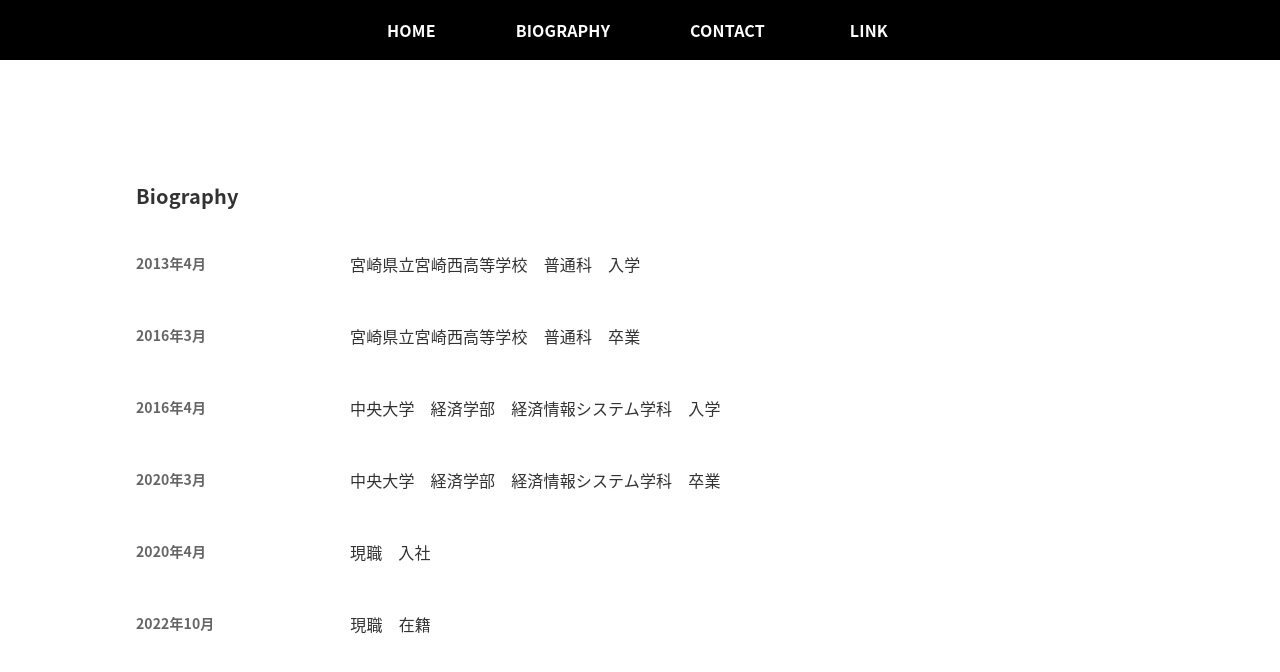
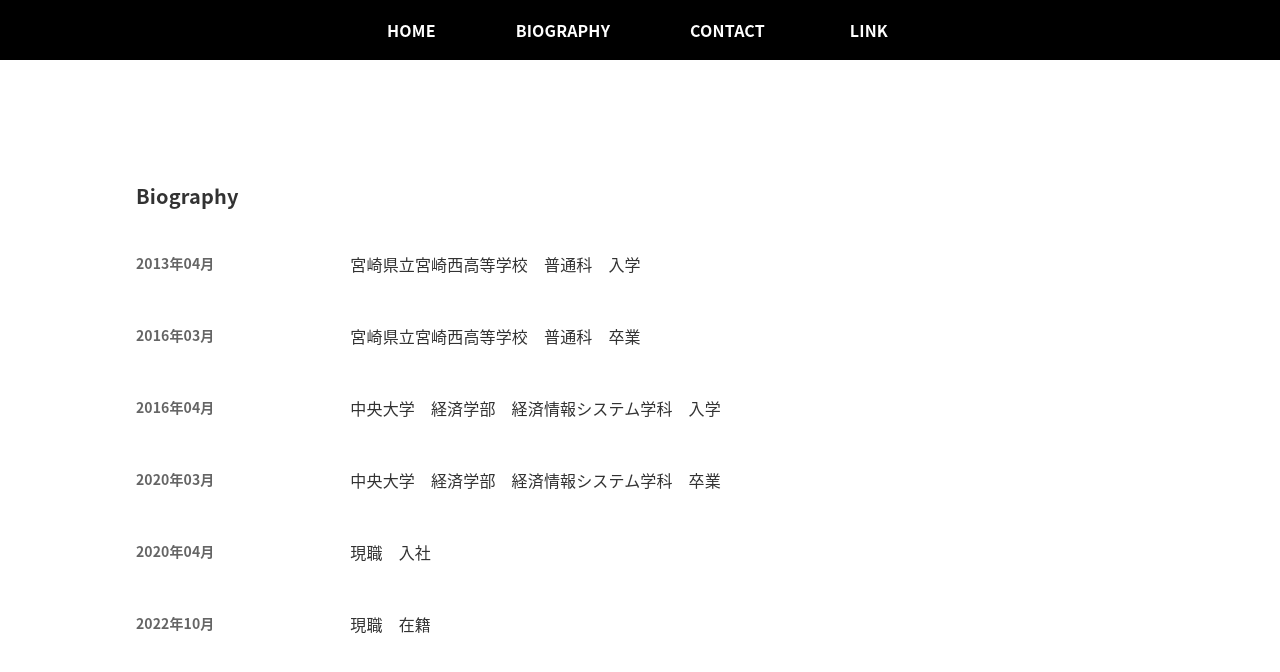
Before and after one commit to wavwav/myPage, a React (Create React App) app in the folder frontend/: page /biography in a window 1280 px wide. Shown: the top 672 px of the page. Built offline with nearby package versions, Linux system fonts and the light colour scheme.

Commit message:
デザイン更新（Homeにタイトル追加、Appbarの使用変更、日付に0追加）

```diff
--- a/frontend/src/conponents/topbar/TopBar.tsx
+++ b/frontend/src/conponents/topbar/TopBar.tsx
@@ -4,14 +4,14 @@ import Box from '@mui/material/Box';
 import Toolbar from '@mui/material/Toolbar';
 import Container from '@mui/material/Container';
 import Button from '@mui/material/Button';
-import {  makeStyles } from '@mui/styles';
+import { makeStyles } from '@mui/styles';
 import TopBarTypo from './TopBarTypo';
 import { Link } from 'react-router-dom'
 import Biography from '../../pages/Biography';
 
-const pageTitle = ['Home', 'Biography', 'Contact','Link'];
+const pageTitle = ['Home', 'Biography', 'Contact', 'Link'];
 
-const useStyles = makeStyles(() => 　({
+const useStyles = makeStyles(() => ({
   toolbarWrapper: {
     // 下記のように記述することで(開発者ツールにて)初期値として付与されているCSSを上書きできる
     '& .MuiContainer-root': {
@@ -24,12 +24,12 @@ const useStyles = makeStyles(() => 　({
   },
 }));
 
-const toList = (name:string):string => {
-  if(name === 'Biography'){
+const toList = (name: string): string => {
+  if (name === 'Biography') {
     return '/biography'
-  } if(name === 'Contact'){
+  } if (name === 'Contact') {
     return '/contact'
-  } if(name === 'Link'){
+  } if (name === 'Link') {
     return '/link'
   }
 
@@ -42,31 +42,28 @@ const TopBar = () => {
   const classes = useStyles();
 
   return (
-    <AppBar position="static" sx={{
+    // fixedだと、下に要素が入ってしまうためfixedよりsitckyの方がよい。
+    <AppBar position="sticky"
+      sx={{
         boxShadow: '0 0 0 0 rgba(0, 0, 0, .0)',
-    bgcolor:'#000000',
-    position: "fixed",
+        bgcolor: '#000000',
         zIndex: 9999,
 
       }}
       className={classes.toolbarWrapper}
     >
-      <Container
-      sx={{padding:0
-      }}
-
-      >
-        <Toolbar disableGutters sx={{padding:'0 0 0 0',maxHeight: '60px' }} >
-          <Box sx={{ flexGrow: 1, display: { xs: 'none', md: 'flex', justifyContent:'center'} }}>
-            {pageTitle.map((page,index) => (
+      <Container>
+        <Toolbar disableGutters >
+          <Box sx={{ flexGrow: 1, display: { xs: 'none', md: 'flex', justifyContent: 'center' } }}>
+            {pageTitle.map((page, index) => (
               <Button
                 key={page}
                 sx={{
-                  color:'#FFFFFF',
+                  color: '#FFFFFF',
                   marginRight: pageTitle.length === index + 1 ? 0 : '64px',
-                   '& :hover':{
-                    color:'#FFFFFF',
-                    opacity:0.6
+                  '& :hover': {
+                    color: '#FFFFFF',
+                    opacity: 0.6
                   },
                 }}
                 component={Link}
--- a/frontend/src/pages/Biography.tsx
+++ b/frontend/src/pages/Biography.tsx
@@ -1,7 +1,7 @@
 import { Box, Grid } from '@mui/material';
 import React from 'react';
 import TopBar from '../conponents/topbar/TopBar';
-import {  makeStyles } from '@mui/styles';
+import { makeStyles } from '@mui/styles';
 import SubtitleTypo from '../conponents/pageUtil/SubtitleTypo';
 import nekko from '../nekko.png';
 import HomeBodyTypo from '../conponents/pageUtil/BodyTypo';
@@ -11,39 +11,35 @@ import book from '../book.png';
 import DateTypo from '../conponents/pageUtil/DateTypo';
 import BioBodyTypo from '../conponents/pageUtil/BioBodyTypo';
 
-const useStyles = makeStyles(() => 　({
+const useStyles = makeStyles(() => ({
   rootPadding: {
-    padding:'0 136px',
+    padding: '0 136px',
   },
   defaultBoxPosition: {
-    marginTop:'120px',
-    display:'flex'
+    marginTop: '120px',
+    display: 'flex'
   },
   topDefaultBoxPosition: {
-    marginTop:'180px'
+    marginTop: '120px'
   },
-  contentMargin:{
-    marginLeft:'16px',
+  contentMargin: {
+    marginLeft: '16px',
   },
-  bodyPosition:{
-    marginTop:'40px',
+  bodyPosition: {
+    marginTop: '40px',
   },
-  yearContentMargin:{
-    marginLeft:'144px',
-    display:'flex',
-  },
-  doubleMonthContentMargin:{
-    marginLeft:'136px',
-    display:'flex',
+  dateContentMargin: {
+    marginLeft: '136px',
+    display: 'flex',
   },
   contentPosition: {
-    display:'flex',
-    alignItems:'center',
+    display: 'flex',
+    alignItems: 'center',
   },
   othersContentPosition: {
-    marginTop:'48px',
-    display:'flex',
-    alignItems:'center',
+    marginTop: '48px',
+    display: 'flex',
+    alignItems: 'center',
   },
 
 }));
@@ -60,74 +56,74 @@ function Biography() {
           <Box className={classes.bodyPosition}>
             <Box>
               <Box className={classes.contentPosition}>
-         <DateTypo date='2013年4月' />
-         <Box className={classes.yearContentMargin}>
-         <BioBodyTypo name='宮崎県立宮崎西高等学校'/>
+                <DateTypo date='2013年04月' />
+                <Box className={classes.dateContentMargin}>
+                  <BioBodyTypo name='宮崎県立宮崎西高等学校' />
                   <Box className={classes.contentMargin}>
-         <BioBodyTypo name='普通科'/>
+                    <BioBodyTypo name='普通科' />
                   </Box>
                   <Box className={classes.contentMargin}>
-         <BioBodyTypo name='入学'/>
+                    <BioBodyTypo name='入学' />
                   </Box>
                 </Box>
               </Box>
               <Box className={classes.othersContentPosition}>
-        <DateTypo date='2016年3月' />
-         <Box className={classes.yearContentMargin}>
-         <BioBodyTypo name='宮崎県立宮崎西高等学校'/>
+                <DateTypo date='2016年03月' />
+                <Box className={classes.dateContentMargin}>
+                  <BioBodyTypo name='宮崎県立宮崎西高等学校' />
                   <Box className={classes.contentMargin}>
-         <BioBodyTypo name='普通科'/>
+                    <BioBodyTypo name='普通科' />
                   </Box>
                   <Box className={classes.contentMargin}>
-         <BioBodyTypo name='卒業'/>
+                    <BioBodyTypo name='卒業' />
                   </Box>
                 </Box>
               </Box>
               <Box className={classes.othersContentPosition}>
-        <DateTypo date='2016年4月' />
-         <Box className={classes.yearContentMargin}>
-         <BioBodyTypo name='中央大学'/>
+                <DateTypo date='2016年04月' />
+                <Box className={classes.dateContentMargin}>
+                  <BioBodyTypo name='中央大学' />
                   <Box className={classes.contentMargin}>
-         <BioBodyTypo name='経済学部'/>
+                    <BioBodyTypo name='経済学部' />
                   </Box>
                   <Box className={classes.contentMargin}>
-         <BioBodyTypo name='経済情報システム学科'/>
+                    <BioBodyTypo name='経済情報システム学科' />
                   </Box>
                   <Box className={classes.contentMargin}>
-         <BioBodyTypo name='入学'/>
+                    <BioBodyTypo name='入学' />
                   </Box>
                 </Box>
               </Box>
               <Box className={classes.othersContentPosition}>
-        <DateTypo date='2020年3月' />
-         <Box className={classes.yearContentMargin}>
-         <BioBodyTypo name='中央大学'/>
+                <DateTypo date='2020年03月' />
+                <Box className={classes.dateContentMargin}>
+                  <BioBodyTypo name='中央大学' />
                   <Box className={classes.contentMargin}>
-         <BioBodyTypo name='経済学部'/>
+                    <BioBodyTypo name='経済学部' />
                   </Box>
                   <Box className={classes.contentMargin}>
-         <BioBodyTypo name='経済情報システム学科'/>
+                    <BioBodyTypo name='経済情報システム学科' />
                   </Box>
                   <Box className={classes.contentMargin}>
-         <BioBodyTypo name='卒業'/>
+                    <BioBodyTypo name='卒業' />
                   </Box>
                 </Box>
               </Box>
               <Box className={classes.othersContentPosition}>
-        <DateTypo date='2020年4月' />
-         <Box className={classes.yearContentMargin}>
-         <BioBodyTypo name='現職'/>
+                <DateTypo date='2020年04月' />
+                <Box className={classes.dateContentMargin}>
+                  <BioBodyTypo name='現職' />
                   <Box className={classes.contentMargin}>
-         <BioBodyTypo name='入社'/>
+                    <BioBodyTypo name='入社' />
                   </Box>
                 </Box>
               </Box>
               <Box className={classes.othersContentPosition}>
                 <DateTypo date='2022年10月' />
-         <Box className={classes.doubleMonthContentMargin}>
-         <BioBodyTypo name='現職'/>
+                <Box className={classes.dateContentMargin}>
+                  <BioBodyTypo name='現職' />
                   <Box className={classes.contentMargin}>
-         <BioBodyTypo name='在籍'/>
+                    <BioBodyTypo name='在籍' />
                   </Box>
                 </Box>
               </Box>
--- a/frontend/src/pages/Contact.tsx
+++ b/frontend/src/pages/Contact.tsx
@@ -29,7 +29,7 @@ const useStyles = makeStyles(() => ({
     display: 'flex'
   },
   topDefaultBoxPosition: {
-    marginTop: '180px',
+    marginTop: '120px',
   },
   titleBox: {
     minWidth: '98px',
--- a/frontend/src/pages/Home.tsx
+++ b/frontend/src/pages/Home.tsx
@@ -16,10 +16,6 @@ const useStyles = makeStyles(() => ({
   },
   defaultBoxPosition: {
     marginTop: '120px',
-    display: 'flex'
-  },
-  topDefaultBoxPosition: {
-    marginTop: '180px',
     display: 'flex'
   },
   leftSeparate: {
@@ -56,9 +52,12 @@ function Home() {
     <Box>
       <TopBar />
       <Grid container={true} className={classes.rootPadding}>
+        <Box className={classes.defaultBoxPosition}>
+          <SubtitleTypo name='About' />
+        </Box>
         {/* 自己紹介 */}
         <Grid container={true} item={true} lg={12} md={12} xs={12}>
-          <Box className={classes.topDefaultBoxPosition}>
+          <Box className={classes.defaultBoxPosition}>
             <Grid item={true} lg={6} md={6} xs={6}>
               <Box className={classes.rightSeparate}>
                 <Box className={classes.pngPosition}>
--- a/frontend/src/pages/Link.tsx
+++ b/frontend/src/pages/Link.tsx
@@ -1,36 +1,36 @@
 import { Box, Grid } from '@mui/material';
 import React from 'react';
 import TopBar from '../conponents/topbar/TopBar';
-import {  makeStyles } from '@mui/styles';
+import { makeStyles } from '@mui/styles';
 import SubtitleTypo from '../conponents/pageUtil/SubtitleTypo';
 import BodyTypo from '../conponents/pageUtil/BodyTypo';
 
-const useStyles = makeStyles(() => 　({
+const useStyles = makeStyles(() => ({
   rootPadding: {
-    padding:'0 136px',
+    padding: '0 136px',
   },
   defaultBoxPosition: {
-    marginTop:'120px',
-    display:'flex'
+    marginTop: '120px',
+    display: 'flex'
   },
   topDefaultBoxPosition: {
-    marginTop:'180px',
+    marginTop: '120px',
   },
-  pngPosition:{
-    textAlign:'center',
-    justifyContent:'center',
-    display:'flex'
+  pngPosition: {
+    textAlign: 'center',
+    justifyContent: 'center',
+    display: 'flex'
   },
-  bodyPosition:{
-    marginTop:'24px',
+  bodyPosition: {
+    marginTop: '24px',
   },
-  bodyItemPosition:{
-    marginTop:'16px',
+  bodyItemPosition: {
+    marginTop: '16px',
   },
   bottomDefaultBoxPosition: {
-    marginTop:'120px',
-    display:'flex',
-    marginBottom:'120px'
+    marginTop: '120px',
+    display: 'flex',
+    marginBottom: '120px'
   },
 }));
 
```
Lines whose indentation alone changed are shown as unchanged.
